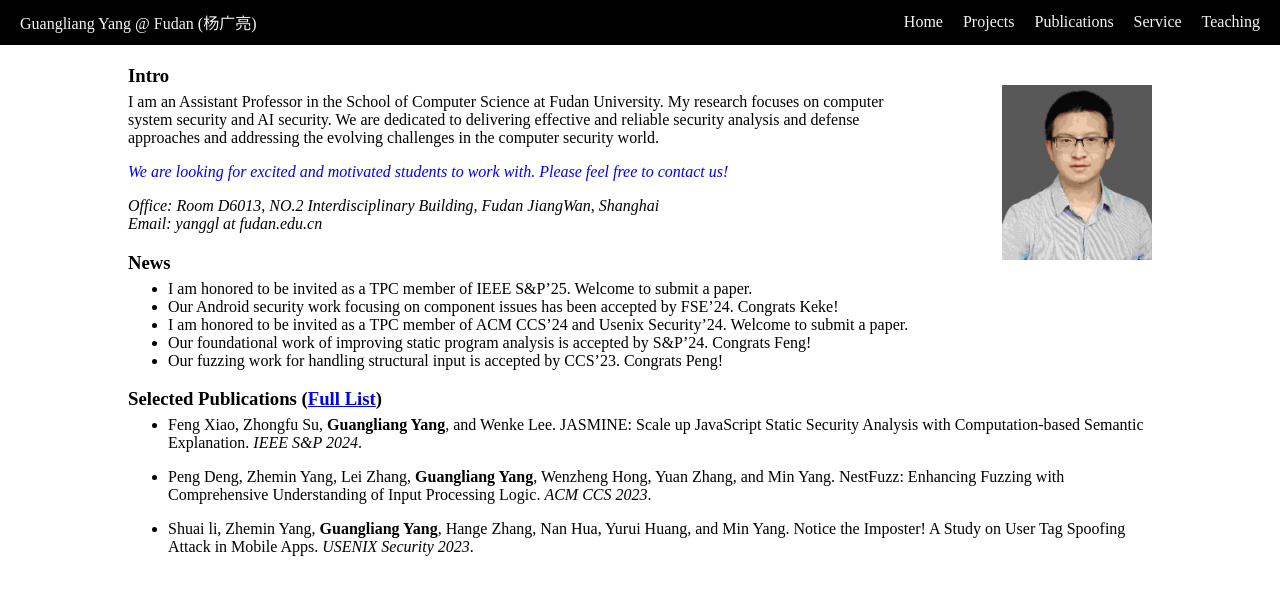
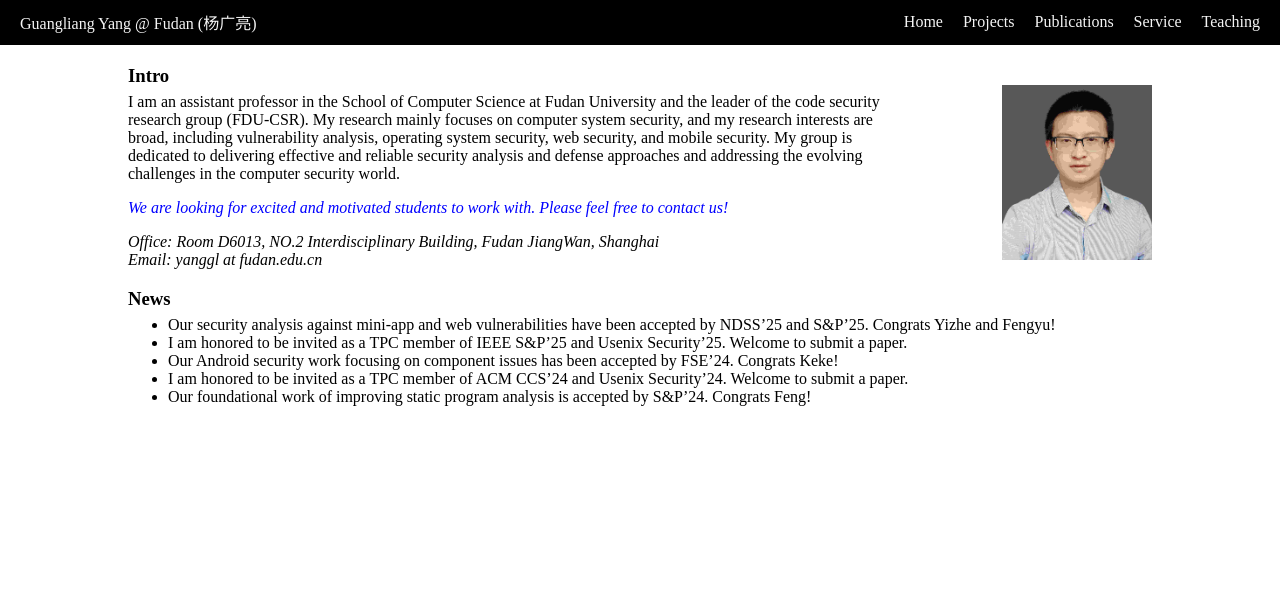
Before and after one commit to yang-guangliang/yang-guangliang.github.io, a Jekyll site: the page built from index.md, in a window 1280 px wide. Shown: the top 595 px of the page. Built offline with Jekyll 4.4.1, drawn with Linux system fonts in a browser that asks for light colours.

Commit message:
Update index.md

```diff
--- a/index.md
+++ b/index.md
@@ -8,7 +8,7 @@ title: home
 
 ### Intro
 
-I am an Assistant Professor in the School of Computer Science at Fudan University. My research focuses on computer system security and AI security. We are dedicated to delivering effective and reliable security analysis and defense approaches and addressing the evolving challenges in the computer security world.
+I am an assistant professor in the School of Computer Science at Fudan University and the leader of the code security research group (FDU-CSR). My research mainly focuses on computer system security, and my research interests are broad, including vulnerability analysis, operating system security, web security, and mobile security. My group is dedicated to delivering effective and reliable security analysis and defense approaches and addressing the evolving challenges in the computer security world.
 
 <span style="color:blue">*We are looking for excited and motivated students to work with. Please feel free to contact us!*</span>
 
@@ -16,18 +16,9 @@ I am an Assistant Professor in the School of Computer Science at Fudan Universit
 <em> Email: yanggl at fudan.edu.cn</em>
 
 
-
 ### News
-- I am honored to be invited as a TPC member of IEEE S&P'25. Welcome to submit a paper.
+- Our security analysis against mini-app and web vulnerabilities have been accepted by NDSS'25 and S&P'25. Congrats Yizhe and Fengyu!
+- I am honored to be invited as a TPC member of IEEE S&P'25 and Usenix Security'25. Welcome to submit a paper.
 - Our Android security work focusing on component issues has been accepted by FSE'24. Congrats Keke!
 - I am honored to be invited as a TPC member of ACM CCS'24 and Usenix Security'24. Welcome to submit a paper.
 - Our foundational work of improving static program analysis is accepted by S&P'24. Congrats Feng!
-- Our fuzzing work for handling structural input is accepted by CCS'23. Congrats Peng!
-
-### Selected Publications ([Full List](./publications))
-
-- Feng Xiao, Zhongfu Su, **Guangliang Yang**, and Wenke Lee. JASMINE: Scale up JavaScript Static Security Analysis with Computation-based Semantic Explanation. *IEEE S&P 2024*.
-
-- Peng Deng, Zhemin Yang, Lei Zhang, **Guangliang Yang**, Wenzheng Hong, Yuan Zhang, and Min Yang. NestFuzz: Enhancing Fuzzing with Comprehensive Understanding of Input Processing Logic. *ACM CCS 2023*.
-
-- Shuai li, Zhemin Yang, **Guangliang Yang**, Hange Zhang, Nan Hua, Yurui Huang, and Min Yang.  Notice the Imposter! A Study on User Tag Spoofing Attack in Mobile Apps. *USENIX Security 2023*.
```
